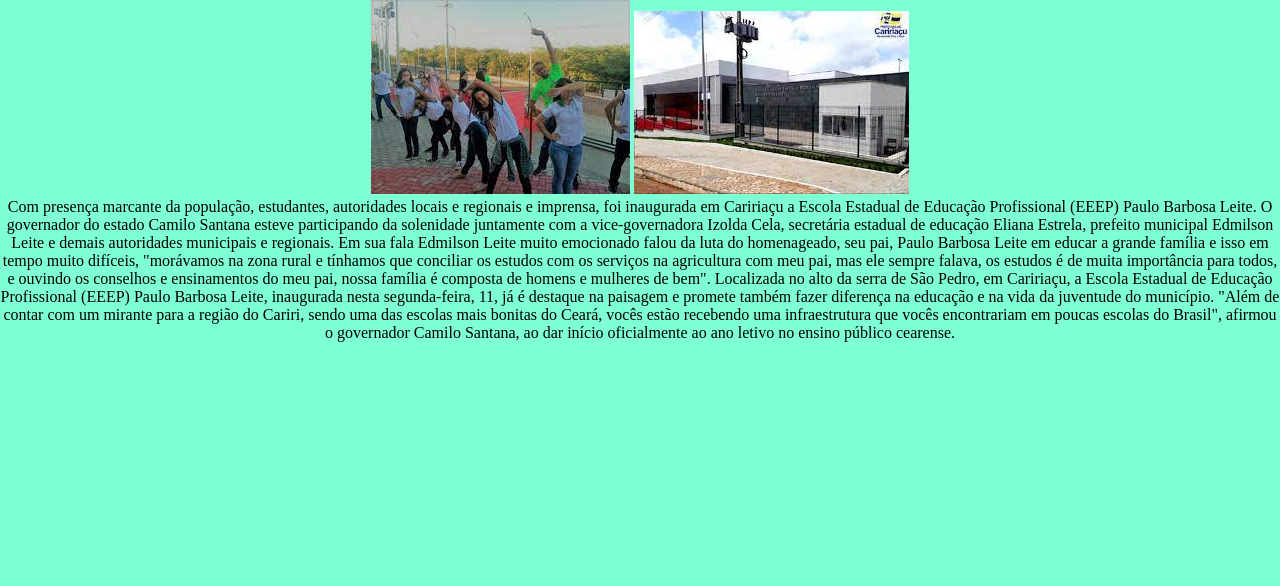
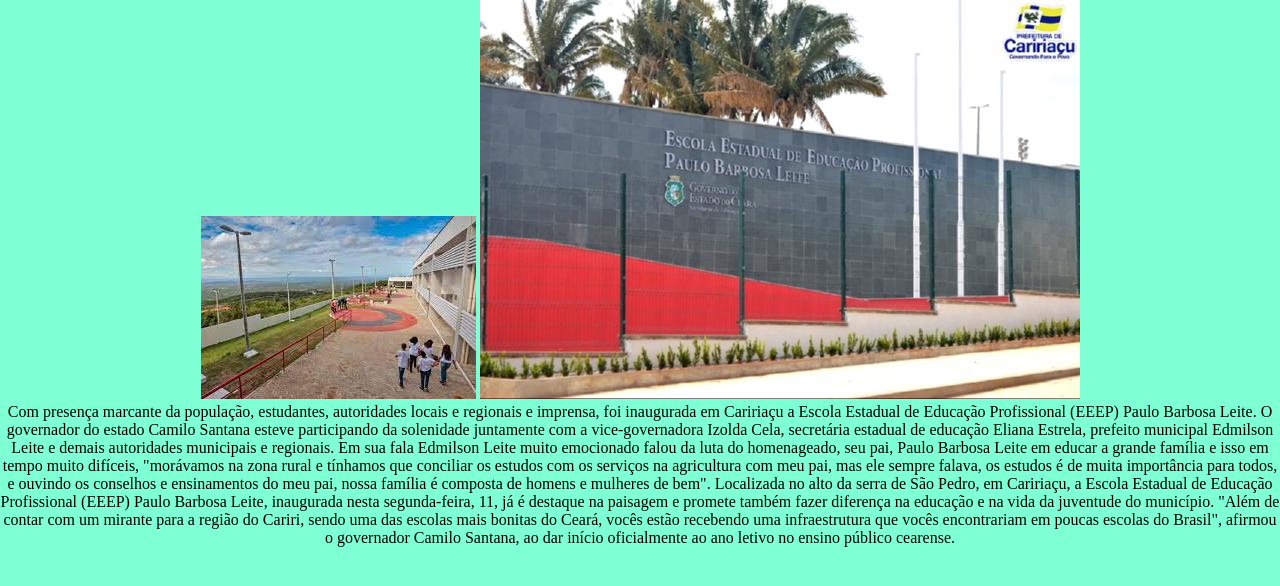
Before and after one commit to JoaoVitin01/sergiomoral, a plain HTML site: page index.html in a window 1280 px wide. Drawn offline with Linux system fonts and the light colour scheme; files whose address does not match are found by name.

Commit message:
correçao
tentativa

```diff
--- a/index.html
+++ b/index.html
@@ -8,8 +8,8 @@
     <link rel="stylesheet" href="style.css">
 </head>
 <body>
-    <img src="C:\xampp\htdocs\sergiomoral\img\1.jpeg">
-    <img src="C:\xampp\htdocs\sergiomoral\img\2.jpeg">
+    <img src="C:\xampp\htdocs\sergiomoral\img\download.jpeg">
+    <img src="C:\xampp\htdocs\sergiomoral\img\escola.jpg">
 
 
 
```
Also changed, not shown: img/download.jpeg (added), img/escola.jpg (added).
